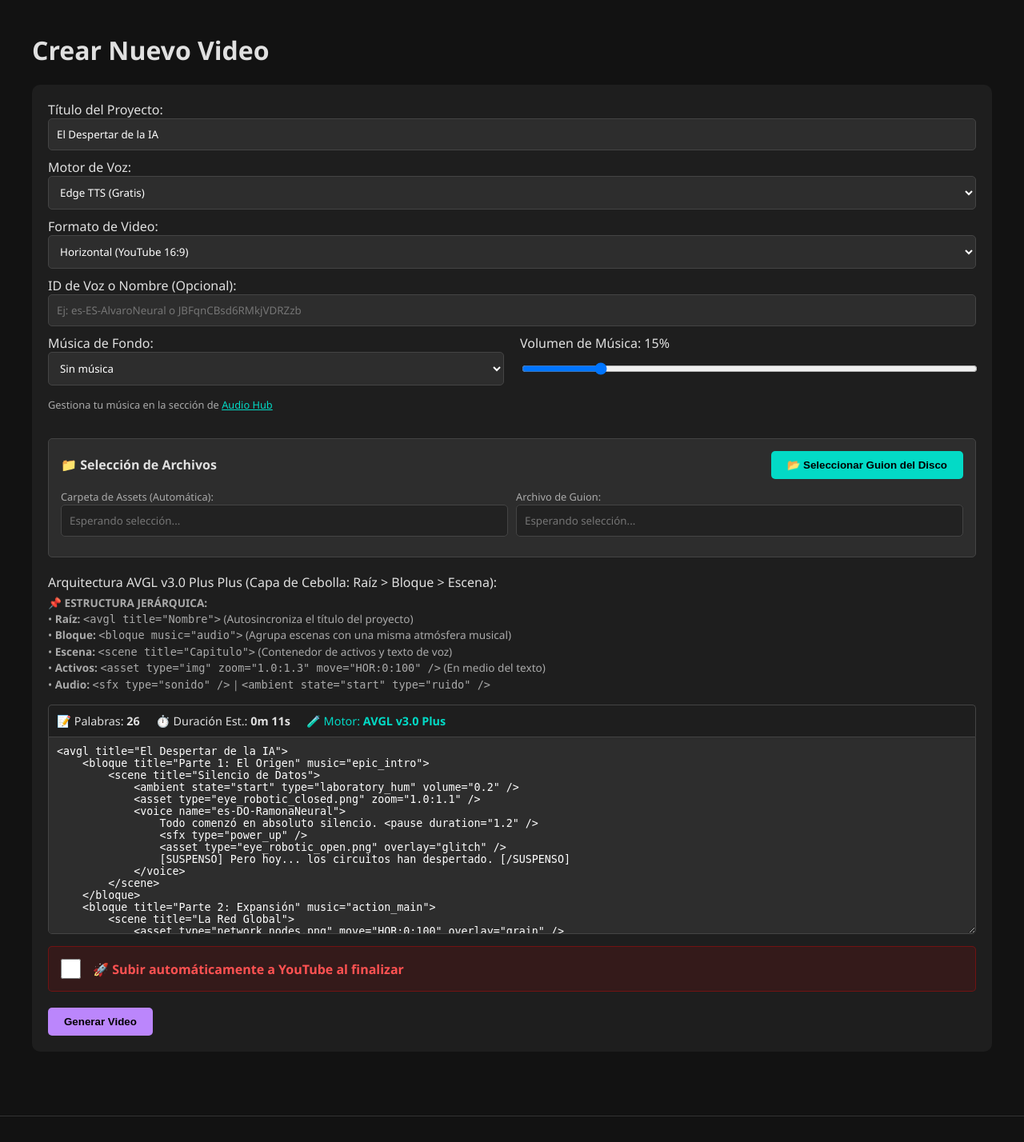
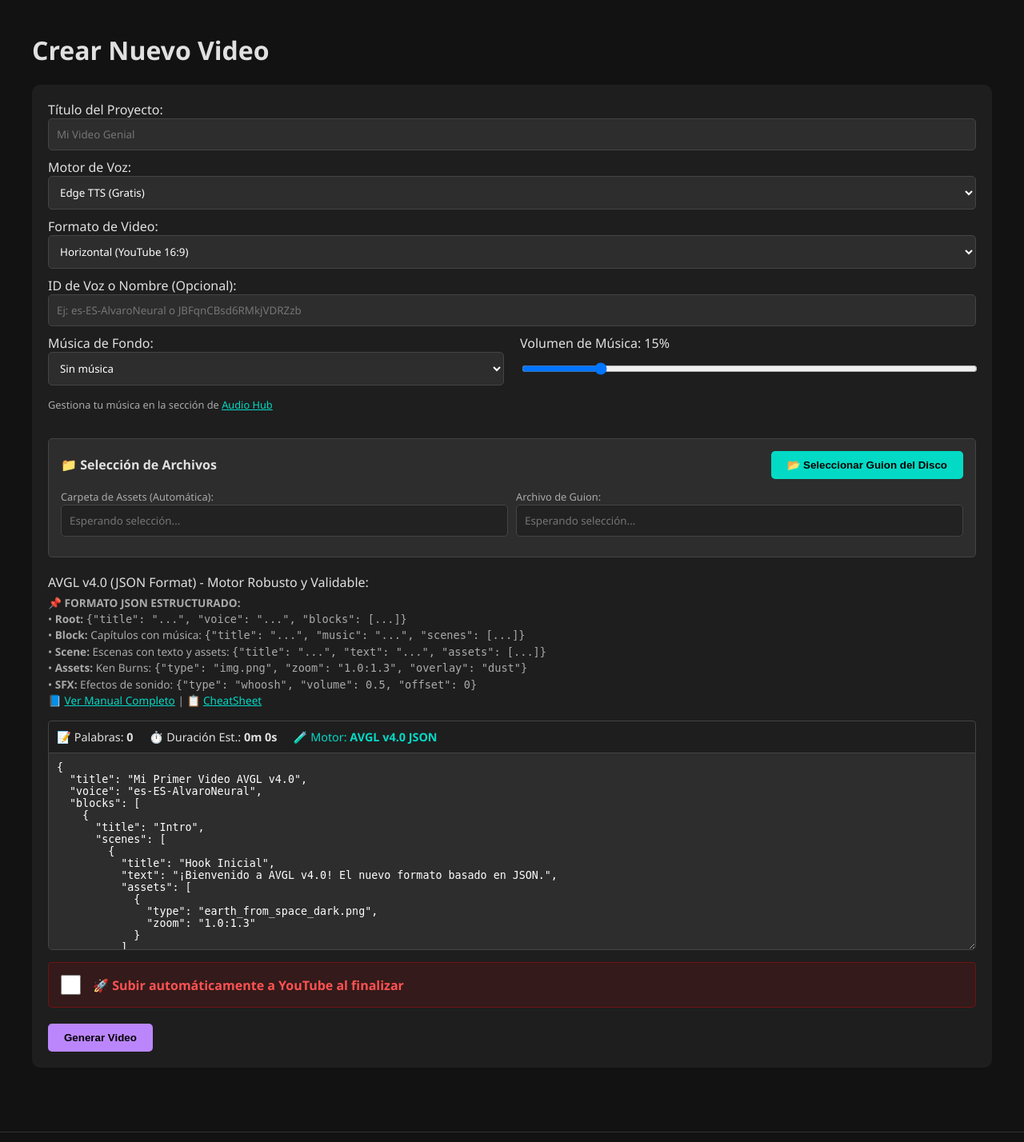
Before and after one commit to cyborg001/aivideogen, a Django app: page /create/ in a window 1280 px wide. Shown: the part 54-1482 px from the top of the page at 80% size. Run offline with Django 5.2, Linux system fonts and the light colour scheme; data that the repository does not hold is empty.

Commit message:
ui: Update to AVGL v4.0 JSON - new default script, JSON/TXT file filter, ProjectLogger integration

```diff
--- a/aivideogen/generator/templates/generator/create.html
+++ b/aivideogen/generator/templates/generator/create.html
@@ -92,14 +92,16 @@
             }
         </script>
 
-        <label>Arquitectura AVGL v3.0 Plus Plus (Capa de Cebolla: Raíz > Bloque > Escena):</label>
+        <label>AVGL v4.0 (JSON Format) - Motor Robusto y Validable:</label>
         <p style="font-size: 0.85rem; color: #aaa; margin: 5px 0 15px 0; line-height: 1.5;">
-            📌 <b>ESTRUCTURA JERÁRQUICA:</b><br>
-            • <b>Raíz:</b> <code>&lt;avgl title="Nombre"&gt;</code> (Autosincroniza el título del proyecto)<br>
-            • <b>Bloque:</b> <code>&lt;bloque music="audio"&gt;</code> (Agrupa escenas con una misma atmósfera musical)<br>
-            • <b>Escena:</b> <code>&lt;scene title="Capitulo"&gt;</code> (Contenedor de activos y texto de voz)<br>
-            • <b>Activos:</b> <code>&lt;asset type="img" zoom="1.0:1.3" move="HOR:0:100" /&gt;</code> (En medio del texto)<br>
-            • <b>Audio:</b> <code>&lt;sfx type="sonido" /&gt;</code> | <code>&lt;ambient state="start" type="ruido" /&gt;</code>
+            📌 <b>FORMATO JSON ESTRUCTURADO:</b><br>
+            • <b>Root:</b> <code>{"title": "...", "voice": "...", "blocks": [...]}</code><br>
+            • <b>Block:</b> Capítulos con música: <code>{"title": "...", "music": "...", "scenes": [...]}</code><br>
+            • <b>Scene:</b> Escenas con texto y assets: <code>{"title": "...", "text": "...", "assets": [...]}</code><br>
+            • <b>Assets:</b> Ken Burns: <code>{"type": "img.png", "zoom": "1.0:1.3", "overlay": "dust"}</code><br>
+            • <b>SFX:</b> Efectos de sonido: <code>{"type": "whoosh", "volume": 0.5, "offset": 0}</code><br>
+            📘 <a href="/docs/AVGL_MANUAL_v4_JSON.md" target="_blank" style="color: #03dac6;">Ver Manual Completo</a> |
+            📋 <a href="/docs/AVGL_CHEATSHEET_v4_JSON.md" target="_blank" style="color: #03dac6;">CheatSheet</a>
         </p>
 
         <!-- NEW: AI Visual Prompts Section -->
@@ -129,11 +131,31 @@
             style="background: #1e1e1e; padding: 10px; border-radius: 5px 5px 0 0; border: 1px solid #444; border-bottom: none; display: flex; gap: 20px; font-size: 0.9rem;">
             <span>📝 Palabras: <b id="word-count">0</b></span>
             <span>⏱️ Duración Est.: <b id="est-duration">0m 0s</b></span>
-            <span style="color: #03dac6;">🧪 Motor: <b>AVGL v3.0 Plus</b></span>
+            <span style="color: #03dac6;">🧪 Motor: <b>AVGL v4.0 JSON</b></span>
         </div>
 
         <textarea id="script-editor" name="script" rows="15"
-            style="font-family: monospace; border-top-left-radius: 0; border-top-right-radius: 0;">{{ default_script }}</textarea>
+            style="font-family: monospace; border-top-left-radius: 0; border-top-right-radius: 0;">{
+  "title": "Mi Primer Video AVGL v4.0",
+  "voice": "es-ES-AlvaroNeural",
+  "blocks": [
+    {
+      "title": "Intro",
+      "scenes": [
+        {
+          "title": "Hook Inicial",
+          "text": "¡Bienvenido a AVGL v4.0! El nuevo formato basado en JSON.",
+          "assets": [
+            {
+              "type": "earth_from_space_dark.png",
+              "zoom": "1.0:1.3"
+            }
+          ]
+        }
+      ]
+    }
+  ]
+}</textarea>
 
         <script>
             function updateAnalytics() {
--- a/aivideogen/generator/views.py
+++ b/aivideogen/generator/views.py
@@ -24,7 +24,7 @@ def browse_script(request):
 
         file_path = filedialog.askopenfilename(
             title="Seleccionar archivo de guion",
-            filetypes=[("Text/Markdown", "*.txt *.md"), ("All files", "*.*")]
+            filetypes=[("JSON/Text", "*.json *.txt"), ("All files", "*.*")]
         )
 
         root.destroy()
```
Also changed, not shown: aivideogen/generator/video_engine.py (+3 -10 lines).
